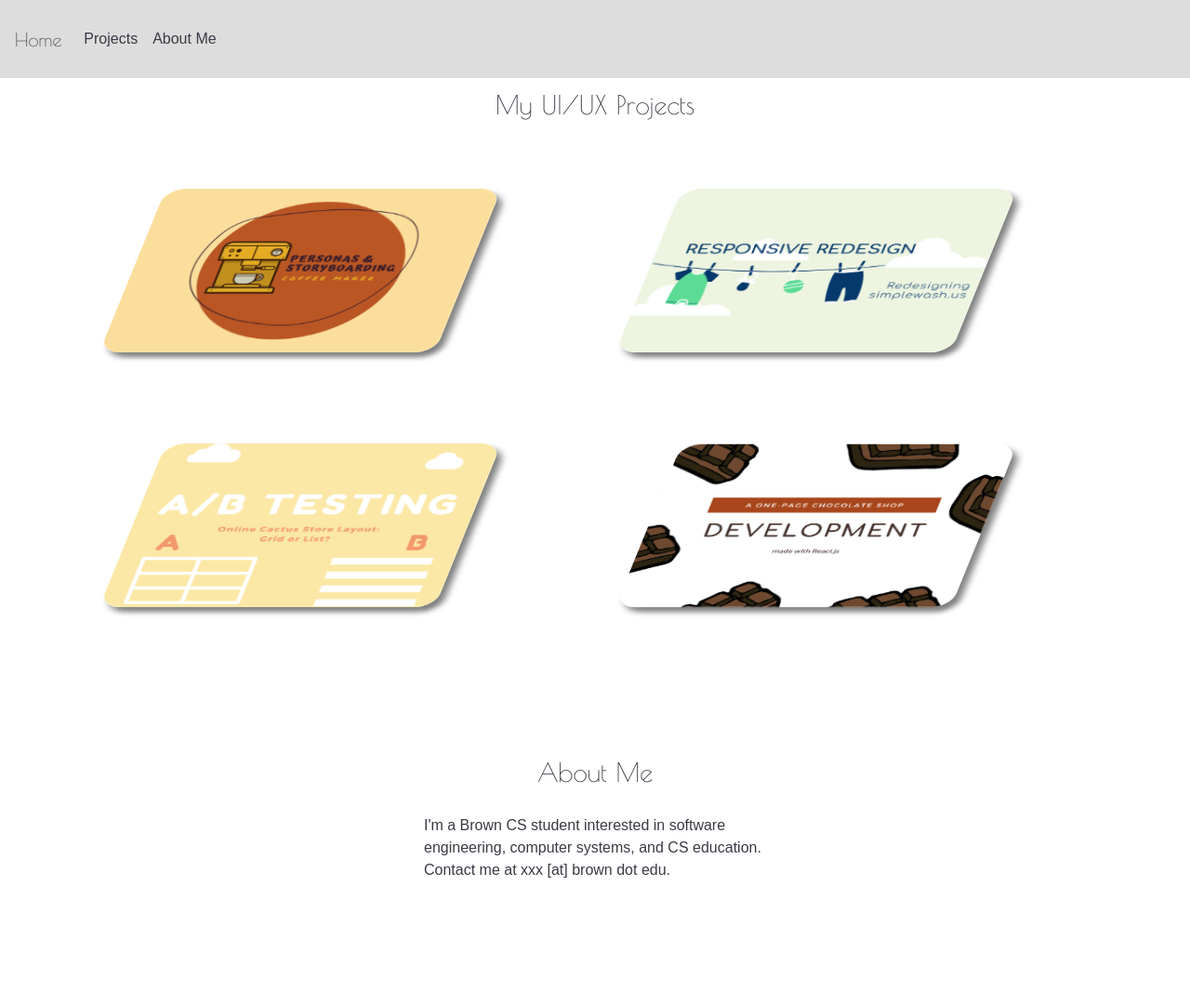
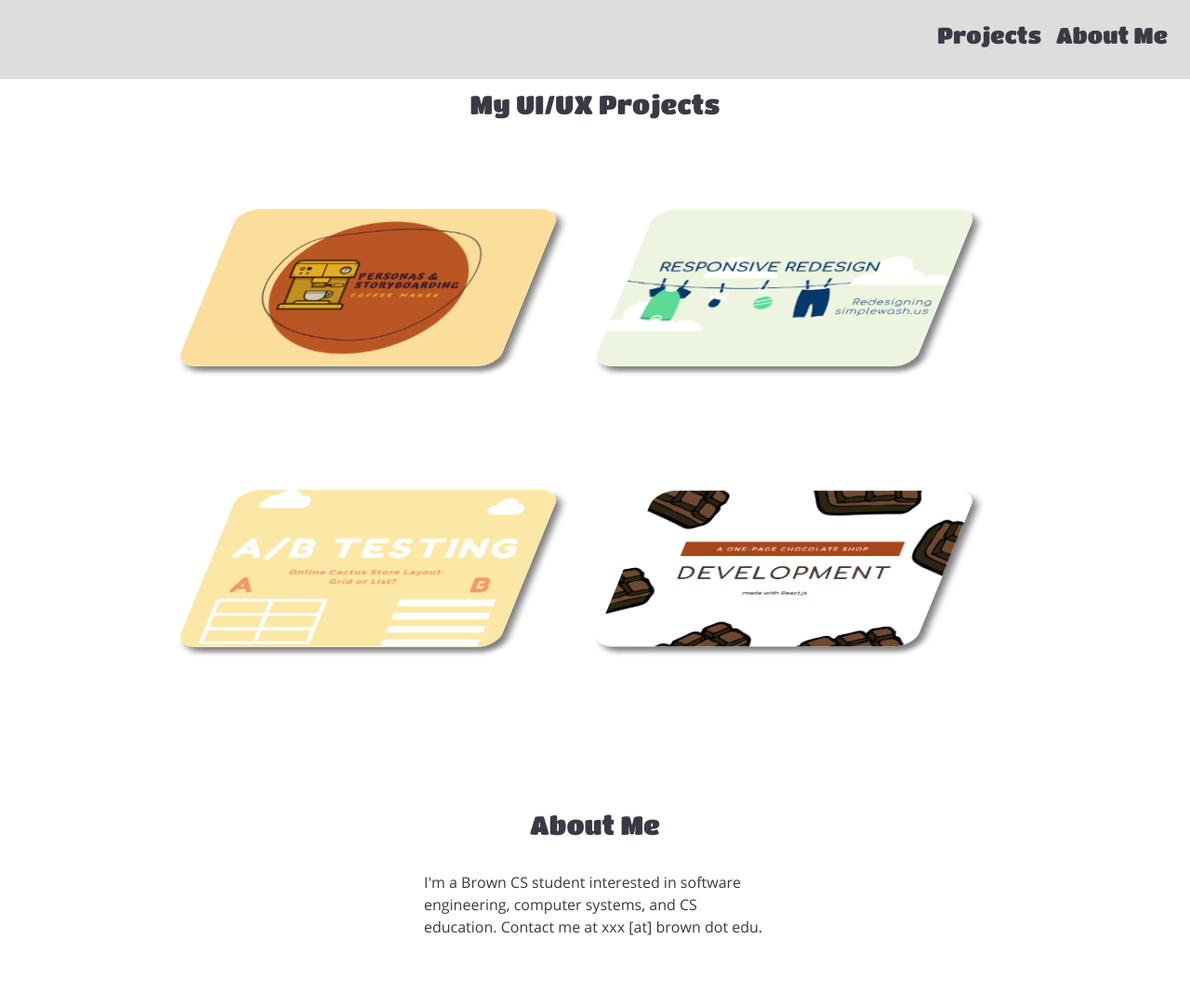
Before and after one commit to emmiehe/portfolio-simple, a PHP site: page / in a window 1280 px wide. Shown: the whole page at 93% size. Before the commit the page ends 944 px from the top, so only its background shows below. Run offline with PHP 8.4, Linux system fonts and the light colour scheme.

Commit message:
some style changes

```diff
--- a/home.html
+++ b/home.html
@@ -8,7 +8,7 @@
     <!-- Latest compiled and minified CSS -->
     <link rel="stylesheet" href="https://stackpath.bootstrapcdn.com/bootstrap/4.5.2/css/bootstrap.min.css" integrity="sha384-JcKb8q3iqJ61gNV9KGb8thSsNjpSL0n8PARn9HuZOnIxN0hoP+VmmDGMN5t9UJ0Z" crossorigin="anonymous">
     <link rel="stylesheet" href="index.css">
-    <title>Portforlio</title>
+    <title>Portfolio</title>
   </head>
 
   <body class="mb-lg-5" >
@@ -16,11 +16,11 @@
     <!-- nav bar -->
     <nav id="navbar" class="navbar navbar-expand navbar-dark fixed-top pt-lg-3 pb-lg-3">
       <div class="container-fluid">
-	<a class="navbar-brand" style="color: var(--txt-color-primary);" href="#"><h2 style="margin-top: 10px;">Home</h2></a>
+	<a class="navbar-brand" style="color: var(--txt-color-primary);" href="#"><h2 style="margin-top: 10px;"></h2></a>
 	<div class="collapse navbar-collapse">
-	  <ul class="nav navbar-nav">
-	    <li class="nav-item d-none d-md-block"><a href="#projects" style="color: var(--txt-color-primary);" class="nav-link">Projects</a></li>
-	    <li class="nav-item d-none d-lg-block"><a href="#about-me" style="color: var(--txt-color-primary);" class="nav-link">About Me</a></li>
+	  <ul class="nav navbar-nav ml-auto">
+        <li class="nav-item d-none d-md-block"><a href="#projects" style="color: var(--txt-color-primary);" class="nav-link"><h4>Projects</h4></a></li>
+        <li class="nav-item d-none d-lg-block"><a href="#about-me" style="color: var(--txt-color-primary);" class="nav-link"><h4>About Me</h4></a></li>
 	  </ul>
 	</div>
       </div>
@@ -30,13 +30,15 @@
     <div id="projects">
       <div class="container d-flex flex-column justify-content-center align-items-center">
 	<h1>My UI/UX Projects</h1>
-      <div class="d-flex flex-row flex-wrap justify-content-around align-items-center">
+      <div class="d-flex flex-row flex-wrap justify-content-center align-items-center">
 
         <div class="card">
           <img src="./img/personas.png" alt="Personas" class="image" style="width:100%">
           <div class="middle">
             <h5>Observe, interview, create personas, and illustrate a storyboard. In this task, I try to understand how users interact with a public interface - a coffee maker.</h5>
-            <a class="bouncy btn btn-outline-light col" style="animation-delay:0.01s" target="_blank" href="https://calm-garden-45656.herokuapp.com/">GO TO PROJECT</a>
+            <div class="text-right">
+            <a class="bouncy btn btn-outline-light" style="animation-delay:0.01s" target="_blank" href="https://calm-garden-45656.herokuapp.com/">GO TO PROJECT</a>
+            </div>
           </div>
         </div>
 
@@ -44,14 +46,18 @@
           <img src="./img/responsive-redesign.png" alt="responsive redesign" class="image" style="width:100%">
           <div class="middle">
             <h5>Using simplewash.us as an example, I analyze the website's usability, redesign low-fidelity and high-fidelity prototypes, and eventually implement the redesigned website.</h5>
-            <a class="bouncy btn btn-outline-light col" style="animation-delay:0.01s" target="_blank" href="https://radiant-dusk-53794.herokuapp.com/">GO TO PROJECT</a>
+            <div class="text-right">
+            <a class="bouncy btn btn-outline-light" style="animation-delay:0.01s" target="_blank" href="https://radiant-dusk-53794.herokuapp.com/">GO TO PROJECT</a>
+            </div>
           </div>
         </div>
         <div class="card">
           <img src="./img/abtesting.png" alt="ab testing" class="image" style="width:100%">
           <div class="middle">
             <h5>A/B testing is commonly used for testing variations of user interfaces. In this project, I explore an example of A/B testing on two different layouts of the same toy website. </h5>
-            <a class="bouncy btn btn-outline-light col" style="animation-delay:0.01s" target="_blank" href="https://infinite-meadow-38592.herokuapp.com/">GO TO PROJECT</a>
+            <div class="text-right">
+            <a class="bouncy btn btn-outline-light" style="animation-delay:0.01s" target="_blank" href="https://infinite-meadow-38592.herokuapp.com/">GO TO PROJECT</a>
+            </div>
           </div>
         </div>
         <div class="card">
@@ -59,7 +65,9 @@
           <div class="middle">
             <h5> An example of a list and aggregator interface in React.
               The goal of this application is to create an online chocolate shopping page.</h5>
-            <a class="bouncy btn btn-outline-light col" style="animation-delay:0.01s" target="_blank" href="https://damp-eyrie-59754.herokuapp.com/">GO TO PROJECT</a>
+            <div class="text-right">
+            <a class="bouncy btn btn-outline-light" style="animation-delay:0.01s" target="_blank" href="https://damp-eyrie-59754.herokuapp.com/">GO TO PROJECT</a>
+            </div>
           </div>
         </div>
       </div>
--- a/index.css
+++ b/index.css
@@ -1,17 +1,17 @@
 /* Put your style information here! */
 
-/* poiret-one-regular - latin */
+/* titan-one-regular - latin */
 @font-face {
-    font-family: 'Poiret One';
+    font-family: 'Titan One';
     font-style: normal;
     font-weight: 400;
-    src: url('./fonts/poiret-one-v9-latin-regular.eot'); /* IE9 Compat Modes */
+    src: url('./fonts/titan-one-v8-latin-regular.eot'); /* IE9 Compat Modes */
     src: local(''),
-    url('./fonts/poiret-one-v9-latin-regular.eot?#iefix') format('embedded-opentype'), /* IE6-IE8 */
-    url('./fonts/poiret-one-v9-latin-regular.woff2') format('woff2'), /* Super Modern Browsers */
-    url('./fonts/poiret-one-v9-latin-regular.woff') format('woff'), /* Modern Browsers */
-    url('./fonts/poiret-one-v9-latin-regular.ttf') format('truetype'), /* Safari, Android, iOS */
-    url('./fonts/poiret-one-v9-latin-regular.svg#PoiretOne') format('svg'); /* Legacy iOS */
+    url('./fonts/titan-one-v8-latin-regular.eot?#iefix') format('embedded-opentype'), /* IE6-IE8 */
+    url('./fonts/titan-one-v8-latin-regular.woff2') format('woff2'), /* Super Modern Browsers */
+    url('./fonts/titan-one-v8-latin-regular.woff') format('woff'), /* Modern Browsers */
+    url('./fonts/titan-one-v8-latin-regular.ttf') format('truetype'), /* Safari, Android, iOS */
+    url('./fonts/titan-one-v8-latin-regular.svg#TitanOne') format('svg'); /* Legacy iOS */
 }
 
 /* open-sans-regular - latin */
@@ -41,10 +41,12 @@
     --padding-header: 3vh;
     --pic-height: 15vh;
     --pic-sm-height: 12vh;
+    --font-header: 'Titan One';
+    --font-body: 'Open Sans';
 }
 
 body {
-    font-family: 'Open Sans',
+    font-family: var(--font-body);
     background-color: var(--bg-color);
     color: var(--txt-color-primary);
 }
@@ -67,30 +69,21 @@ body {
 }
 
 h1{
-    font-family: 'Poiret One';
+    font-family: var(--font-header);
     padding-bottom: var(--padding-header);
 }
 
-h2{
-    font-family: 'Poiret One';
-}
-
-h3{
-    font-family: 'Open Sans';
-}
-
-h5{
-    max-width: 46vh;
-    margin: 1.5vh;
+h2,h3,h4{
+    font-family: var(--font-header);
 }
 
 a{
     color: var(--txt-color-secondary);
 }
 
-p{
+h5, p{
     max-width: 46vh;
-    margin: 1.0rem 1.5rem 0.5rem 1.5rem;
+    /*margin: 2vh;*/
 }
 
 @media only screen and (max-width: 1400px) {
@@ -117,14 +110,14 @@ p{
     }
 
     h5,p {
-	margin: 0.5vh;
+	margin: 1vh;
     }
 
 }
 
 @media only screen and (max-width: 600px) {
-    p {
-	font-size: 12px;
+    h5, p {
+    font-size: 12px;
     }
 }
 
@@ -141,12 +134,13 @@ p{
 .card {
     border-radius: 3vh;
     position: relative;
-    max-width: 48vh;
+    max-width: 46vh;
     max-height: 60vh;
+    margin: 3vh 4vh 2vh 6vh;
     border: none;
     box-shadow: 1vh 1vh 1vh grey;
     transition: .5s ease;
-    transform: translateX(-5vh) rotateY(-20deg) rotateX(50deg);
+    transform: translateX(-3.5vh) rotateY(-20deg) rotateX(50deg);
     color: var(--bg-color);
     background-color: var(--bg-color);
 }
@@ -183,6 +177,7 @@ p{
     left: 50%;
     transform: translate(-50%, -50%);
     -ms-transform: translate(-50%, -50%);
+    width: 30vh;
     /*text-align: center;*/
     /*-webkit-filter: grayscale(100%);*/
 }
@@ -200,11 +195,6 @@ p{
     position:relative;
 }
 
-.bouncy{
-    animation:bouncy 5s infinite linear;
-    position:relative;
-}
-
 @keyframes bouncy {
     0%{top:0em}
     40%{top:0em}
```
Also changed, not shown: fonts/poiret-one-v9-latin-regular.ttf (deleted), fonts/poiret-one-v9-latin-regular.woff (deleted), fonts/poiret-one-v9-latin-regular.woff2 (deleted), fonts/titan-one-v8-latin-regular.ttf (added), fonts/titan-one-v8-latin-regular.woff (added), fonts/titan-one-v8-latin-regular.woff2 (added), 4 other files.
